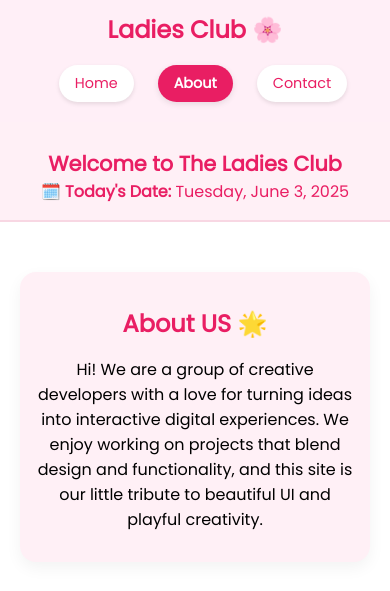
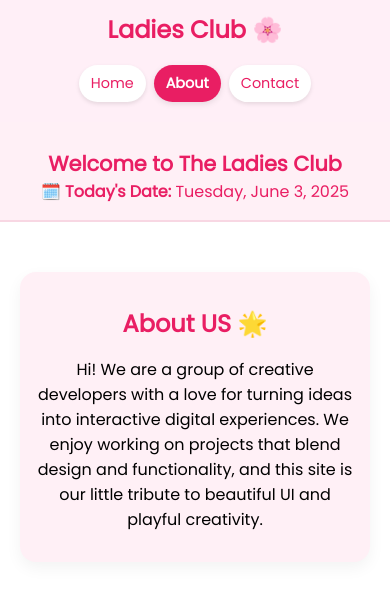
Before and after one commit to sanadtm/ladiesClub, a website: page about.html in a window 390 px wide. Shown: the top 591 px of the page. Drawn offline with nearby package versions, Linux system fonts and the light colour scheme.

Commit message:
ST - fixed the small screen Center Issue

```diff
--- a/css/about.css
+++ b/css/about.css
@@ -22,25 +22,7 @@ body {
   color: #e91e63;
 }
 
-.nav-links a {
-  margin-left: 16px;
-  text-decoration: none;
-  padding: 8px 16px;
-  border-radius: 20px;
-  background-color: #fff;
-  color: #e91e63;
-  font-weight: 500;
-  transition: all 0.3s ease;
-  box-shadow: 0 2px 4px rgba(0, 0, 0, 0.1);
-}
 
-.nav-links a:hover,
-.nav-links a.active {
-  background-color: #e91e63;
-  color: white;
-  font-weight: bold;
-  box-shadow: 0 2px 6px rgba(0, 0, 0, 0.1);
-}
 
 .date-time-widget p {
   margin: 0;
```
